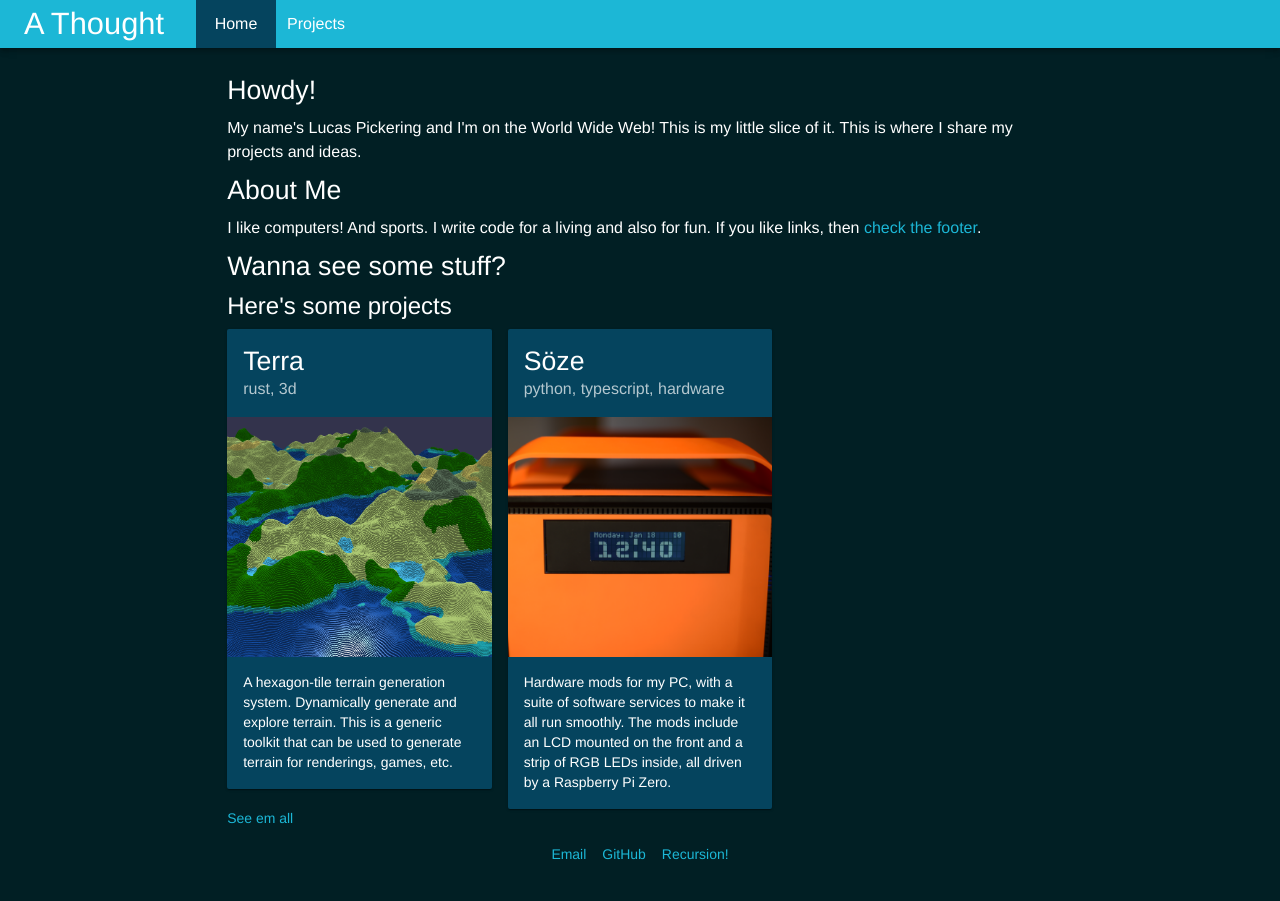
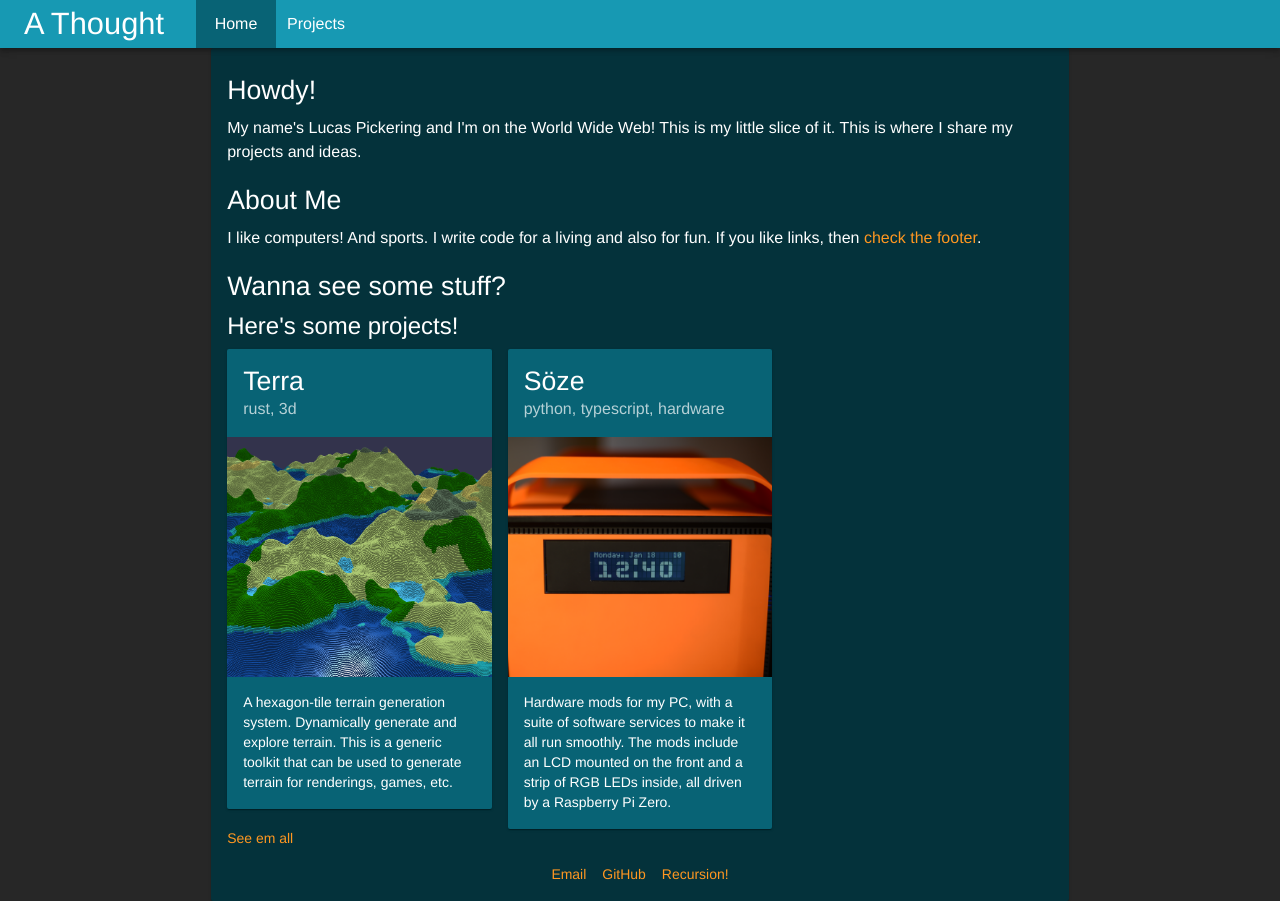
Before and after one commit to LucasPickering/lucaspickering.me, a React (Create React App) app: page / in a window 1280 px wide. Built offline with nearby package versions, Linux system fonts and the light colour scheme.

Commit message:
Improve theme

```diff
--- a/src/App.tsx
+++ b/src/App.tsx
@@ -1,17 +1,38 @@
 import React from "react";
 import { CssBaseline } from "@material-ui/core";
 import { ThemeProvider } from "@material-ui/styles";
-import { BrowserRouter } from "react-router-dom";
+import { BrowserRouter, Route, Switch } from "react-router-dom";
 
+import PageLayout from "components/PageLayout";
+import BlogPage from "components/pages/blog/BlogPage";
+import HomePage from "components/pages/home/HomePage";
+import NotFoundPage from "components/pages/notFound/NotFoundPage";
+import ProjectsPage from "components/pages/projects/ProjectsPage";
+import { POST_TYPES } from "util/post";
 import theme from "./theme";
-import CoreContent from "components/CoreContent";
 
 const App: React.FC = () => {
   return (
     <ThemeProvider theme={theme()}>
       <CssBaseline />
       <BrowserRouter>
-        <CoreContent />
+        <PageLayout>
+          <Switch>
+            <Route path="/" exact>
+              <HomePage />
+            </Route>
+            <Route path={POST_TYPES.blog.route}>
+              <BlogPage />
+            </Route>
+            <Route path={POST_TYPES.project.route}>
+              <ProjectsPage />
+            </Route>
+
+            <Route path="*" exact>
+              <NotFoundPage />
+            </Route>
+          </Switch>
+        </PageLayout>
       </BrowserRouter>
     </ThemeProvider>
   );
--- a/src/components/CoreContent.tsx
+++ /dev/null
@@ -1,35 +0,0 @@
-import React from "react";
-import { Route, Switch } from "react-router-dom";
-import { POST_TYPES } from "util/post";
-import PageContainer from "./PageLayout";
-import BlogPage from "./pages/blog/BlogPage";
-import HomePage from "./pages/home/HomePage";
-import NotFoundPage from "./pages/notFound/NotFoundPage";
-import ProjectsPage from "./pages/projects/ProjectsPage";
-
-/**
- * Router & page layout
- */
-const CoreContent: React.FC = () => {
-  return (
-    <PageContainer>
-      <Switch>
-        <Route path="/" exact>
-          <HomePage />
-        </Route>
-        <Route path={POST_TYPES.blog.route}>
-          <BlogPage />
-        </Route>
-        <Route path={POST_TYPES.project.route}>
-          <ProjectsPage />
-        </Route>
-
-        <Route path="*" exact>
-          <NotFoundPage />
-        </Route>
-      </Switch>
-    </PageContainer>
-  );
-};
-
-export default CoreContent;
--- a/src/components/PageFooter.tsx
+++ b/src/components/PageFooter.tsx
@@ -6,7 +6,7 @@ import Link from "./common/Link";
 const useStyles = makeStyles(({ spacing }) => ({
   pageFooter: {
     marginTop: "auto",
-    padding: spacing(2),
+    paddingTop: spacing(2),
     display: "flex",
     justifyContent: "center",
     "& > *": {
--- a/src/components/PageLayout.tsx
+++ b/src/components/PageLayout.tsx
@@ -1,17 +1,26 @@
-import { makeStyles } from "@material-ui/core";
+import { makeStyles, Paper } from "@material-ui/core";
 import React from "react";
 
 import Navigation from "./navigation/Navigation";
 import PageFooter from "./PageFooter";
 
-const useStyles = makeStyles(({ breakpoints, spacing }) => ({
-  pageContainer: {
+const useStyles = makeStyles(({ breakpoints, palette, spacing }) => ({
+  // The entire page
+  pageLayout: {
     display: "flex",
     flexDirection: "column",
     alignItems: "center",
     height: "100%",
   },
-  pageBody: {
+
+  // The width-restricted column that holds the body+footer
+  pageColumn: {
+    flexGrow: 1, // Fill all vertical space
+    // Force the footer to the bottom
+    display: "flex",
+    flexDirection: "column",
+    justifyContent: "space-between",
+
     width: "100%",
     [breakpoints.up("xs")]: {
       maxWidth: "100%", // 12/12
@@ -22,8 +31,9 @@ const useStyles = makeStyles(({ breakpoints, spacing }) => ({
     [breakpoints.up("lg")]: {
       maxWidth: "67%", // 8/12
     },
+
     padding: spacing(2),
-    paddingBottom: 0, // Handled by the footer
+    backgroundColor: palette.background.default,
   },
 }));
 
@@ -31,18 +41,20 @@ const useStyles = makeStyles(({ breakpoints, spacing }) => ({
  * Container for all content on the page. This is used in the root to wrap all
  * pages.
  */
-const PageContainer: React.FC = ({ children }) => {
+const PageLayout: React.FC = ({ children }) => {
   const classes = useStyles();
 
   return (
-    <div className={classes.pageContainer}>
+    <div className={classes.pageLayout}>
       <Navigation />
 
-      <div className={classes.pageBody}>{children}</div>
+      <Paper className={classes.pageColumn}>
+        {children}
 
-      <PageFooter />
+        <PageFooter />
+      </Paper>
     </div>
   );
 };
 
-export default PageContainer;
+export default PageLayout;
--- a/src/components/pages/home/HomePage.tsx
+++ b/src/components/pages/home/HomePage.tsx
@@ -26,7 +26,7 @@ const HomePage: React.FC = () => {
       </div>
       <div>
         <Typography variant="h2">Wanna see some stuff?</Typography>
-        <Typography variant="h3">Here's some projects</Typography>
+        <Typography variant="h3">Here's some projects!</Typography>
         <Grid container>
           {PROJECTS.slice(0, 3).map((project) => (
             <Grid key={project.slug} item xs={12} sm={6} lg={4}>
--- a/src/index.css
+++ b/src/index.css
@@ -4,6 +4,8 @@ html {
 
 body {
   margin: 0;
+  /* TODO Make this an interesting background */
+  background-color: #272727 !important;
 }
 
 html,
--- a/src/theme.ts
+++ b/src/theme.ts
@@ -1,22 +1,38 @@
 import { Theme, createMuiTheme, responsiveFontSizes } from "@material-ui/core";
-import { red } from "@material-ui/core/colors";
 import "@ibm/plex";
 
+function hexToRgba(hex: string, alpha: number): string {
+  const num = parseInt(hex.substring(1), 16);
+  if (!num) {
+    throw new Error(`Invalid hex color: ${hex}`);
+  }
+
+  const red = ((num >> 16) & 0xff) / 255.0;
+  const green = ((num >> 8) & 0xff) / 255.0;
+  const blue = (num & 0xff) / 255.0;
+  return `rgba(${red},${green},${blue},${alpha})`;
+}
+
 function theme(): Theme {
-  return responsiveFontSizes(
+  const theme = responsiveFontSizes(
     createMuiTheme({
       palette: {
         type: "dark",
         primary: {
-          light: "#75E6DA",
-          main: "#1cb7d6",
-          dark: "#05445E",
+          light: "#82EAFF",
+          main: "#1799B3",
+          dark: "#086375",
         },
-        secondary: red,
+        secondary: {
+          main: "#FF9721",
+          dark: "#8A4A00",
+        },
         divider: "#ffffff",
         background: {
-          default: "#011f24",
-          paper: "#05445E",
+          default: "#04323B",
+        },
+        action: {
+          focus: hexToRgba("#FF9721", 0.2),
         },
       },
 
@@ -67,7 +83,16 @@ function theme(): Theme {
           spacing: 2,
         },
       },
-      overrides: {
+    })
+  );
+
+  // Split out overrides so we can access the palette here
+  theme.overrides = {
+    MuiCard: {
+      root: {
+        backgroundColor: theme.palette.primary.dark,
+      },
+    },
     MuiCardHeader: {
       content: {
         "& > *": {
@@ -80,9 +105,14 @@ function theme(): Theme {
         borderRadius: 2,
       },
     },
+    MuiLink: {
+      root: {
+        color: theme.palette.secondary.main,
       },
-    })
-  );
+    },
+  };
+
+  return theme;
 }
 
 export default theme;
```
Lines whose indentation alone changed are shown as unchanged.
